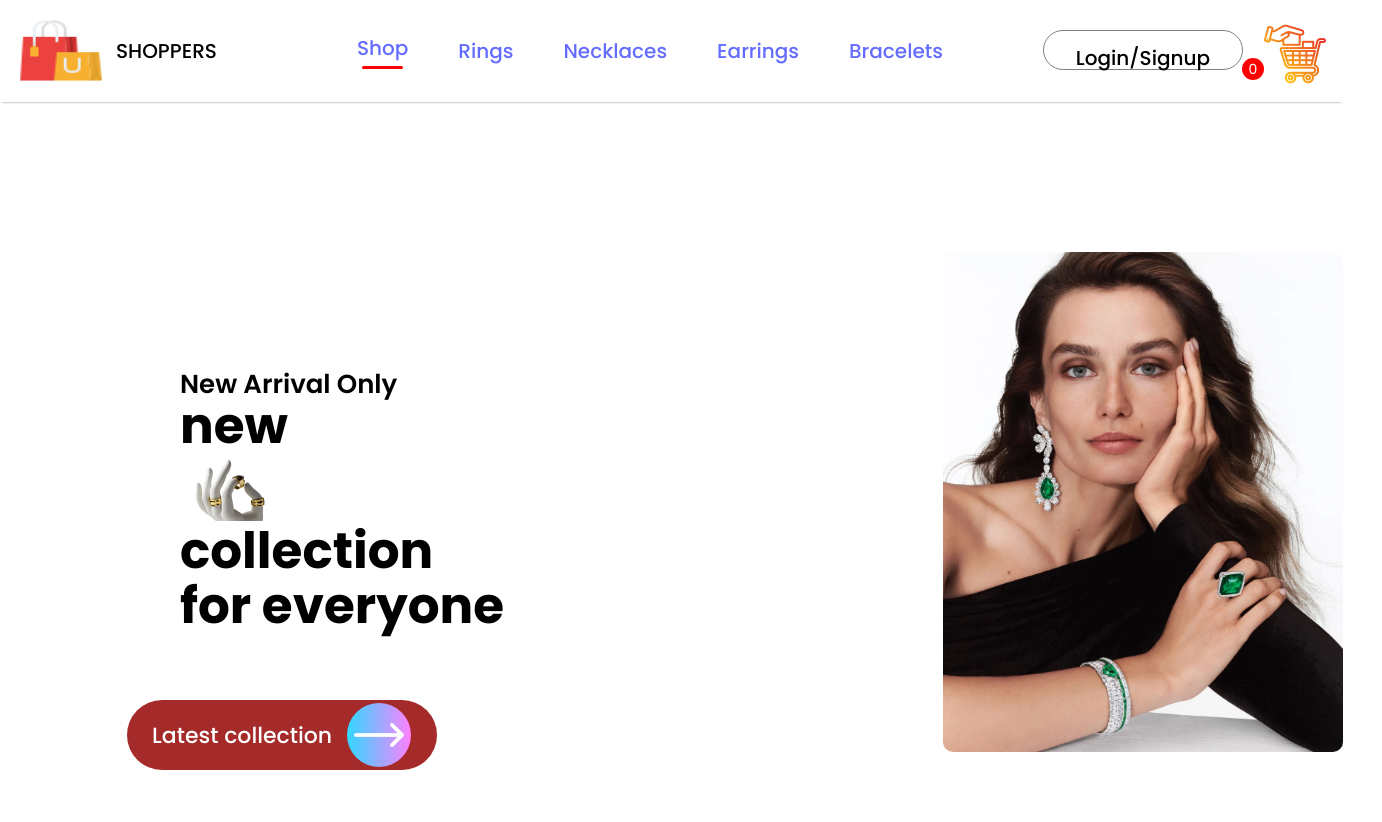
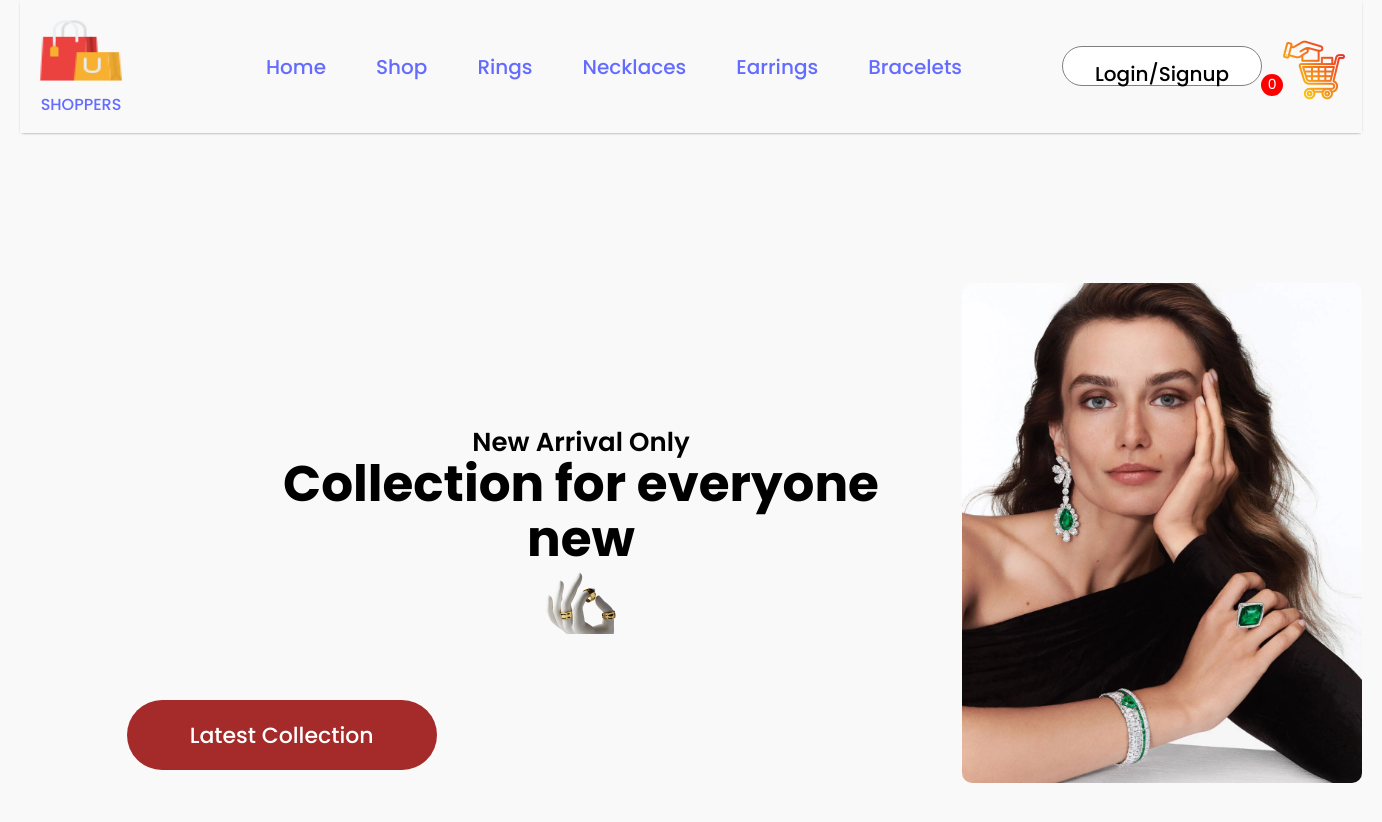
Before and after one commit to Lyes-Git/Project, a React (Vite) app: page / in a window 1280 px wide. Shown: the top 822 px of the page, 1382 px wide, since content can reach past the window. Built offline with nearby package versions, Linux system fonts and the light colour scheme.

Commit message:
some updates (was stuck on something earlier)
- will be working on the checkout part now

```diff
--- a/src/App.css
+++ b/src/App.css
@@ -18,3 +18,16 @@
     width: 100px;
     height: 40px;
   }
+
+  html, body {
+  margin: 0;
+  padding: 0;
+  height: 100%;
+}
+
+#root {
+  display: flex;
+  flex-direction: column;
+  min-height: 100vh; /* Ensures full viewport height */
+  justify-content: flex-start; /* Align content to the top */
+}
--- a/src/App.jsx
+++ b/src/App.jsx
@@ -2,6 +2,7 @@ import { useState } from 'react';
 import './App.css';
 import Navbar from './Components/Navbar/Navbar';
 import { BrowserRouter, Routes, Route } from 'react-router-dom';
+import HomePage from './Pages/HomePage'; // Import the HomePage component
 import SignUp from './Pages/SignUp';
 import LoginPage from './Pages/LoginPage';
 import Shop from './Pages/Shop';
@@ -28,7 +29,6 @@ function App() {
       }
     });
   };
-
 
   // Function to remove a specific item from the cart
   const removeFromCart = (productId) => {
@@ -68,8 +68,11 @@ function App() {
         {/* Pass cartItems to Navbar for dynamic cart count */}
         <Navbar cartItems={cartItems} />
         <Routes>
-          {/* Home / Shop Page */}
-          <Route path="/" element={<Shop addToCart={addToCart} />} />
+          {/* Home Page */}
+          <Route path="/" element={<HomePage />} />
+
+          {/* Shop Page */}
+          <Route path="/shop" element={<Shop addToCart={addToCart} />} />
 
           {/* Category Pages */}
           <Route
--- a/src/Components/Hero/Hero.jsx
+++ b/src/Components/Hero/Hero.jsx
@@ -1,37 +1,27 @@
-import React from 'react'
-import './Hero.css'
-import frontImage from '../assets/frontImage.png'
-import rightarrow from '../assets/rightarrow.png'
-import heroImage from '../assets/heroImage.png'
-
+import React from 'react';
+import './Hero.css';
+import frontImage from '../assets/frontImage.png';
+import heroImage from '../assets/heroImage.png';
 
 const Hero = () => {
   return (
-    <div className='hero'>
+    <div className="hero">
       <div className="hero-left">
         <h2>New Arrival Only</h2>
-      <div>
-
-      <div className="hero-right-icon">
-       <p>new</p>
-      <img src={frontImage} alt="" />
-      </div>
-      </div>
-
-      <p>collection</p>
-      <p>for everyone</p>
+        <p>Collection for everyone</p>
+        <div className="hero-right-icon">
+          <p>new</p>
+          <img src={frontImage} alt="New Collection" />
+        </div>
       </div>
       <div className="latest-btn">
-        <div>Latest collection</div>
-        <img src={rightarrow} alt="" />
-
+        <div>Latest Collection</div>
       </div>
       <div className="hero-right">
-        <img src={heroImage} alt="" />
+        <img src={heroImage} alt="Hero Image" />
       </div>
+    </div>
+  );
+};
 
-    </div>
-  )
-}
-
-export default Hero
+export default Hero;
--- a/src/Components/Navbar/Navbar.jsx
+++ b/src/Components/Navbar/Navbar.jsx
@@ -1,41 +1,27 @@
-import React, { useState } from 'react';
+import React from 'react';
 import { Link } from 'react-router-dom';
 import './Navbar.css';
 import shopping_bag from '../assets/shopping_bag.png';
 import cart_icon from '../assets/cart_icon.png';
 
 const Navbar = ({ cartItems = [] }) => {
-  const [menu, setMenu] = useState("shop");
-
   const totalItems = cartItems.reduce((sum, item) => sum + item.quantity, 0);
 
   return (
     <div className="navbar">
       <div className="nav-logo">
-        <img src={shopping_bag} alt="Shop logo" />
-        <p>SHOPPERS</p>
+        <Link to="/" className="home-link">
+          <img src={shopping_bag} alt="Shop logo" />
+          <span className="shop-name">SHOPPERS</span>
+        </Link>
       </div>
       <ul className="nav-menu">
-        <li onClick={() => setMenu("shop")}>
-          <Link to="/">Shop</Link>
-          {menu === "shop" && <hr />}
-        </li>
-        <li onClick={() => setMenu("rings")}>
-          <Link to="/rings">Rings</Link>
-          {menu === "rings" && <hr />}
-        </li>
-        <li onClick={() => setMenu("necklaces")}>
-          <Link to="/necklaces">Necklaces</Link>
-          {menu === "necklaces" && <hr />}
-        </li>
-        <li onClick={() => setMenu("earrings")}>
-          <Link to="/earrings">Earrings</Link>
-          {menu === "earrings" && <hr />}
-        </li>
-        <li onClick={() => setMenu("bracelets")}>
-          <Link to="/bracelets">Bracelets</Link>
-          {menu === "bracelets" && <hr />}
-        </li>
+        <li><Link to="/">Home</Link></li>
+        <li><Link to="/shop">Shop</Link></li>
+        <li><Link to="/rings">Rings</Link></li>
+        <li><Link to="/necklaces">Necklaces</Link></li>
+        <li><Link to="/earrings">Earrings</Link></li>
+        <li><Link to="/bracelets">Bracelets</Link></li>
       </ul>
       <div className="nav-login-cart">
         <Link to="/signup"><button id="loginSignUpButton">Login/Signup</button></Link>
--- /dev/null
+++ b/src/Pages/HomePage.css
@@ -0,0 +1,21 @@
+.home-page {
+    padding: 100px 20px; /* Adjust padding to account for the fixed navbar */
+    background-color: #f9f9f9;
+    text-align: center;
+  }
+
+  .home-content {
+    margin-top: 20px;
+  }
+
+  .home-content h1 {
+    font-size: 36px;
+    font-weight: bold;
+    color: #333;
+  }
+
+  .home-content p {
+    font-size: 18px;
+    color: #555;
+    margin-top: 10px;
+  }
--- /dev/null
+++ b/src/Pages/HomePage.jsx
@@ -0,0 +1,15 @@
+import React from 'react';
+import Navbar from '../Components/Navbar/Navbar.jsx'; // Ensure correct import path
+import Hero from '../Components/Hero/Hero.jsx';  // Assuming Hero is your home page content
+import './HomePage.css';  // Your HomePage styling (optional)
+
+const HomePage = () => {
+  return (
+    <div className="home-page">
+      <Navbar /> {/* Render Navbar here */}
+      <Hero />  {/* Your Hero section */}
+    </div>
+  );
+};
+
+export default HomePage;
```
